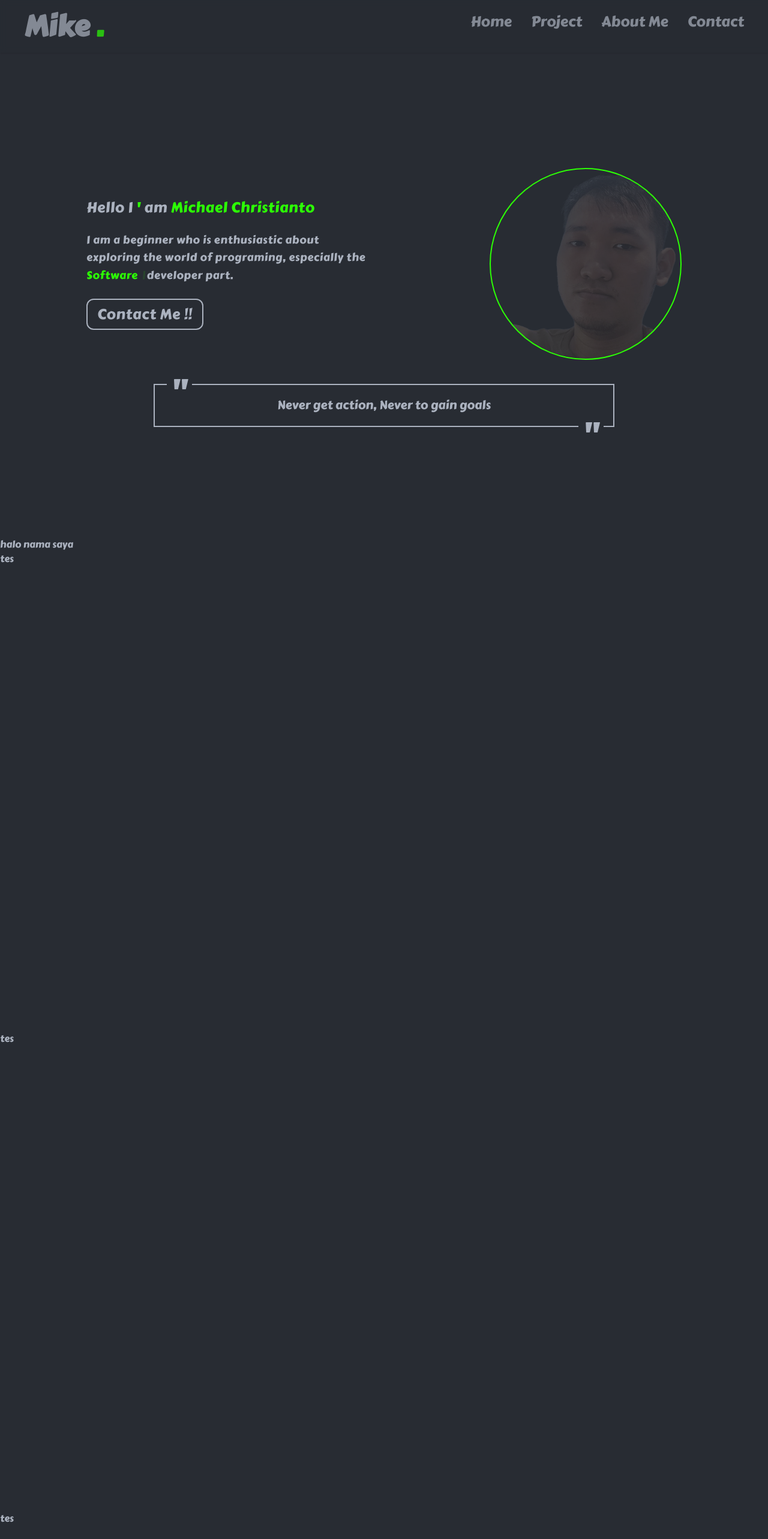
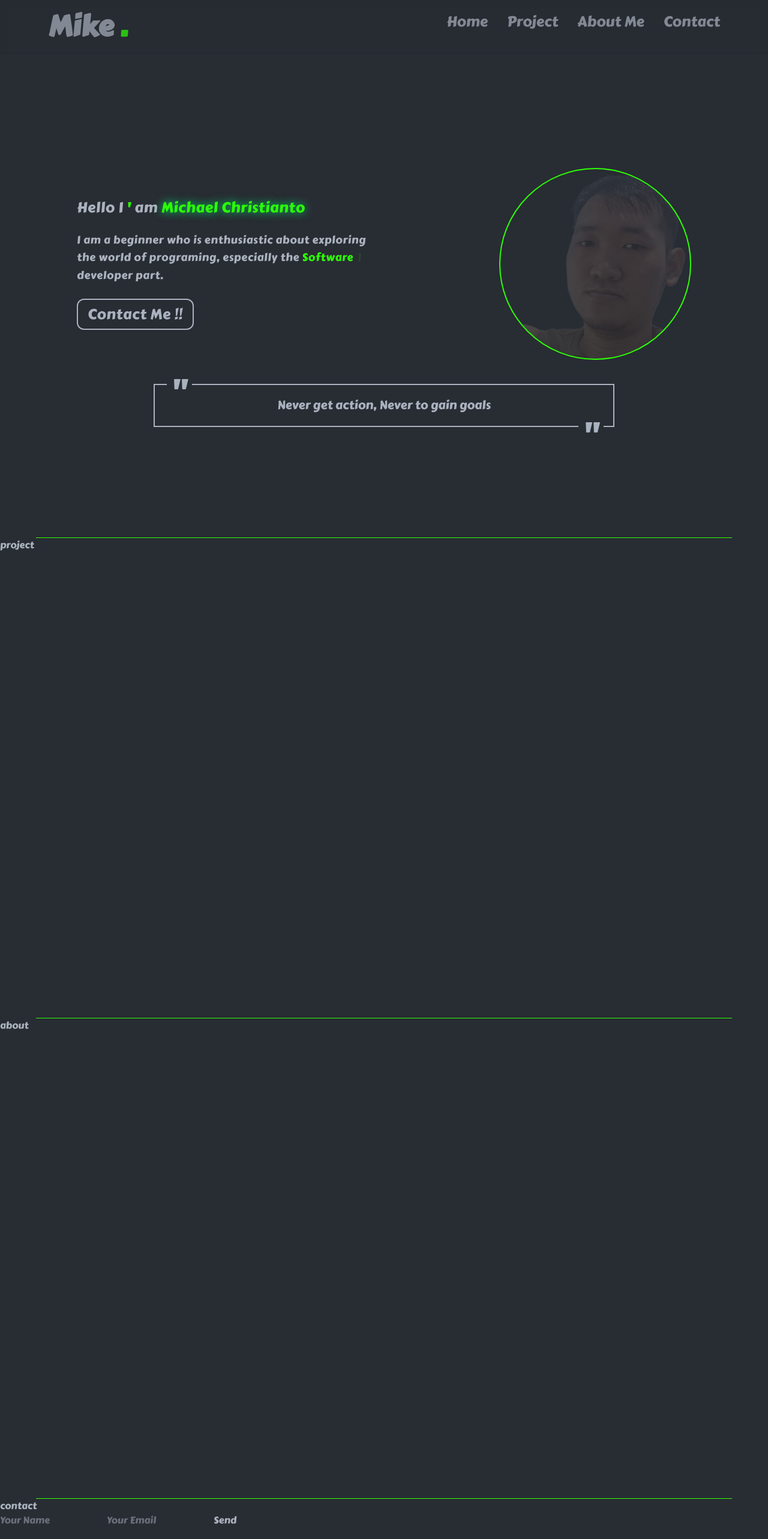
Before and after one commit to miikun66/portfolio-figma, a Next.js app: page / in a window 1280 px wide. Shown: the top 2566 px of the page at 60% size. Built offline with nearby package versions, Linux system fonts and the light colour scheme.

Commit message:
update navbar, header, hero

```diff
--- a/app/page.jsx
+++ b/app/page.jsx
@@ -1,5 +1,4 @@
 import Header from "@/components/Header";
-
 
 import Hero from "@/components/Hero";
 
@@ -11,17 +10,25 @@ export default function Home() {
         <section className="mx-20 h-screen">
           <Hero />
         </section>
-        <p>halo nama saya </p>
-        <div id="project" className="h-screen">
-          tes
-        </div>
-        <div id="about" className="h-screen">
-          tes
-        </div>
-        <div id="contact" className="h-screen">
-          tes
-        </div>
+        <hr className="mx-15 text-[var(--primary)]" />
+        <section id="project" className="h-screen">
+          <article>project</article>
+        </section>
+        <hr className="mx-15 text-[var(--primary)]" />
+        <section id="about" className="h-screen">
+          about
+        </section>
+        <hr className="mx-15 text-[var(--primary)]" />
+        <section id="contact" className="h-screen">
+          <h2>contact</h2>
+          <form>
+            <input type="text" placeholder="Your Name" />
+            <input type="email" placeholder="Your Email" />
+            <button type="submit">Send</button>
+          </form>
+        </section>
       </main>
+      <footer></footer>
     </>
   );
 }
--- a/components/Header.jsx
+++ b/components/Header.jsx
@@ -2,7 +2,8 @@
 
 import React, { useEffect, useState } from "react";
 import Nav from "./Nav";
-import { CiMenuFries } from "react-icons/ci";
+import { CgMenuRightAlt } from "react-icons/cg";
+import { CgClose } from "react-icons/cg";
 
 const Header = () => {
   const [show, setShow] = useState(true);
@@ -28,20 +29,20 @@ const Header = () => {
   return (
     <>
       <header
-        className={`flex navbar-fixed justify-between py-5 shadow-sm px-10 text-2xl fixed left-0 right-0 top-0 transition-transform duration-300 ${
+        className={`flex navbar-fixed justify-between py-5 shadow-sm px-10 md:px-16 lg:px-20 text-2xl fixed left-0 right-0 top-0 transition-transform duration-300 ${
           show ? "translate-y-0" : "-translate-y-full"
         }`}
       >
         <a href="#">
-          <h2 className="text-2xl font-semibold md:text-5xl">
+          <h2 className="text-2xl font-semibold md:text-5xl hover:drop-shadow-[0px_0px_15px_rgb(0,0,0)] hover:drop-shadow-green-400 hover:text-[var(--primary)]">
             Mike <span className="text-[var(--primary)]">.</span>
           </h2>
         </a>
         <button
           onClick={() => setMenuOpen(true)}
-          className="active:text-[var(--primary)] md:hidden cursor-pointer"
+          className="active:text-[var(--primary)] md:hidden cursor-pointer hover:text-[var(--primary)] drop-shadow-2xl"
         >
-          <CiMenuFries />
+          <CgMenuRightAlt size={30} />
         </button>
         <nav className="md:flex hidden md:text-2xl">
           <Nav />
@@ -62,15 +63,15 @@ const Header = () => {
 
         {/* Sidebar */}
         <div
-          className={`absolute top-0 right-0 h-full w-2/3 sm:w-1/2 bg-[var(--background)] shadow-lg p-6 border-l-2 border-[var(--primary)]
+          className={`absolute top-0 right-0 h-full w-2/3 sm:w-1/2 bg-[var(--background)] shadow-lg p-6 border-l-2 border-[var(--primary)] drop-shadow-[0px_0px_15px_rgb(0,0,0)] drop-shadow-green-400
           transform transition-transform duration-300
           ${menuOpen ? "translate-x-0" : "translate-x-full"}`}
         >
           <button
-            className="text-2xl mb-6 cursor-pointer active:text-[var(--primary)]"
+            className="text-2xl mb-6 cursor-pointer active:text-[var(--primary)] hover:text-[var(--primary)]"
             onClick={() => setMenuOpen(false)}
           >
-            ✕
+            <CgClose size={30} />
           </button>
           <nav className="flex flex-col text-xl gap-4">
             <Nav />
--- a/components/Hero.jsx
+++ b/components/Hero.jsx
@@ -12,16 +12,15 @@ const Hero = () => {
   });
 
   return (
-    <div className="relative min-h-screen flex flex-col justify-center items-center px-6 md:px-16">
+    <div className="relative min-h-screen flex flex-col justify-center items-center px-2 md:px-5 lg:px-12">
       {/* Bagian tulisan + gambar */}
       <div className="flex flex-col md:flex-row justify-between items-center w-full gap-10">
-
         {/* Gambar (mobile di atas) */}
         <div className="flex justify-center md:justify-end flex-1 order-1 md:order-2">
-          <div className="w-50 h-50 md:w-80 md:h-80 rounded-full border-2 border-[var(--primary)] overflow-hidden flex items-center justify-center">
+          <div className="w-50 h-50 md:w-60 md:h-60 lg:w-80 lg:h-80 rounded-full border-2 border-[var(--primary)] overflow-hidden flex items-center justify-center">
             <Image
               src="/images/hero.webp"
-              alt="Logo"
+              alt="Michael Christianto"
               width={350}
               height={350}
               className="object-cover w-full h-full opacity-20"
@@ -33,7 +32,7 @@ const Hero = () => {
         <div className="tracking-wide text-xl md:text-2xl flex-1 text-center md:text-left order-2 md:order-1">
           <h2>
             Hello I <span className="text-[var(--primary)]">'</span> am
-            <span className="text-[var(--primary)]"> Michael Christianto</span>
+            <span className="text-[var(--primary)] text-shadow-[0px_0px_15px_rgb(0,0,0)] text-shadow-green-400"> Michael Christianto</span>
           </h2>
           <p className="text-base md:text-lg py-6 leading-relaxed">
             I am a beginner who is enthusiastic about exploring the world of
@@ -46,7 +45,7 @@ const Hero = () => {
           </p>
           <Link
             href="#contact"
-            className="inline-block border-2 px-4 py-2 rounded-xl cursor-pointer capitalize hover:border-[var(--primary)] transition-all hover:text-[var(--primary)]"
+            className="inline-block border-2 px-4 py-2 rounded-xl cursor-pointer capitalize hover:border-[var(--primary)] transition-all hover:text-[var(--primary)] hover:drop-shadow-[0px_0px_15px_rgb(0,0,0)] hover:drop-shadow-green-400"
           >
             contact me !!
           </Link>
--- a/components/Nav.jsx
+++ b/components/Nav.jsx
@@ -4,7 +4,7 @@ const Nav = () => {
       <li>
         <a
           href="#"
-          className="capitalize font-medium hover:text-[var(--primary)] transition-all"
+          className="capitalize font-medium hover:text-[var(--primary)] transition-all hover:text-shadow-[0px_0px_15px_rgb(0,0,0)] hover:text-shadow-green-400"
         >
           Home
         </a>
@@ -12,7 +12,7 @@ const Nav = () => {
       <li>
         <a
           href="#project"
-          className="capitalize font-medium hover:text-[var(--primary)] transition-all"
+          className="capitalize font-medium hover:text-[var(--primary)] transition-all hover:text-shadow-[0px_0px_15px_rgb(0,0,0)] hover:text-shadow-green-400"
         >
           Project
         </a>
@@ -20,7 +20,7 @@ const Nav = () => {
       <li>
         <a
           href="#about"
-          className="capitalize font-medium hover:text-[var(--primary)] transition-all"
+          className="capitalize font-medium hover:text-[var(--primary)] transition-all hover:text-shadow-[0px_0px_15px_rgb(0,0,0)] hover:text-shadow-green-400"
         >
           About Me
         </a>
@@ -28,7 +28,7 @@ const Nav = () => {
       <li>
         <a
           href="#contact"
-          className="capitalize font-medium hover:text-[var(--primary)] transition-all"
+          className="capitalize font-medium hover:text-[var(--primary)] transition-all hover:text-shadow-[0px_0px_15px_rgb(0,0,0)] hover:text-shadow-green-400"
         >
           Contact
         </a>
```
